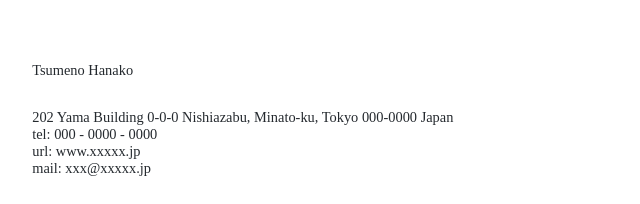
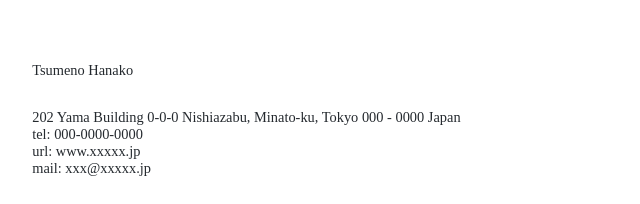
Before and after one commit to shiroma128/my-work, a plain HTML site: page index.html in a window 1280 px wide. Shown: the part 804-1008 px from the top of the page, 179-819 px from the left. Drawn offline with Linux system fonts and the light colour scheme; some packages are replaced by stand-ins of ours.

Commit message:
Update index.html

```diff
--- a/index.html
+++ b/index.html
@@ -40,8 +40,8 @@
       <h2 class="sec-title">About</h2>
       <ul>
         <li>Tsumeno Hanako</li>
-        <li>202 Yama Building 0-0-0 Nishiazabu, Minato-ku, Tokyo 000-0000 Japan</li>
-        <li>tel: 000&nbsp;-&nbsp;0000&nbsp;-&nbsp;0000</li>
+        <li>202 Yama Building 0-0-0 Nishiazabu, Minato-ku, Tokyo 000&nbsp;-&nbsp;0000 Japan</li>
+        <li>tel: 000-0000-0000</li>
         <li>url: www.xxxxx.jp</li>
         <li>mail: xxx@xxxxx.jp</li>
       </ul>
```
